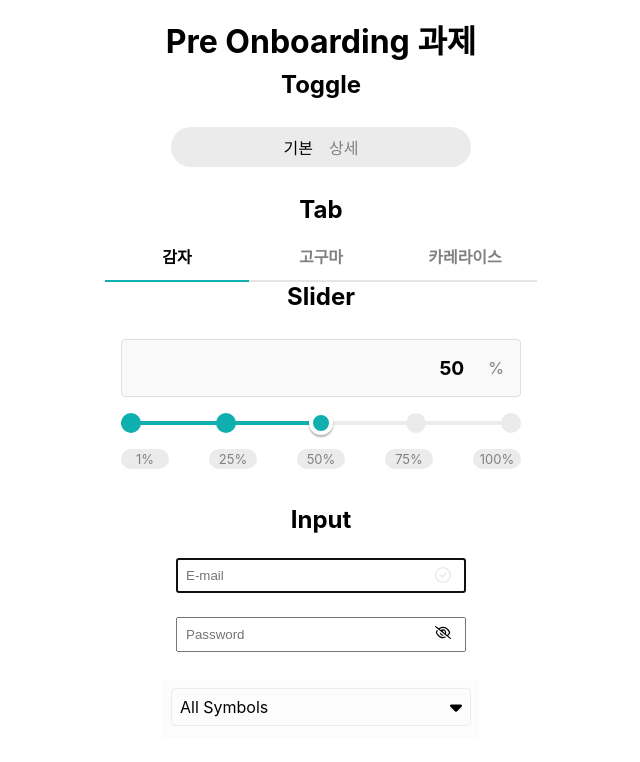
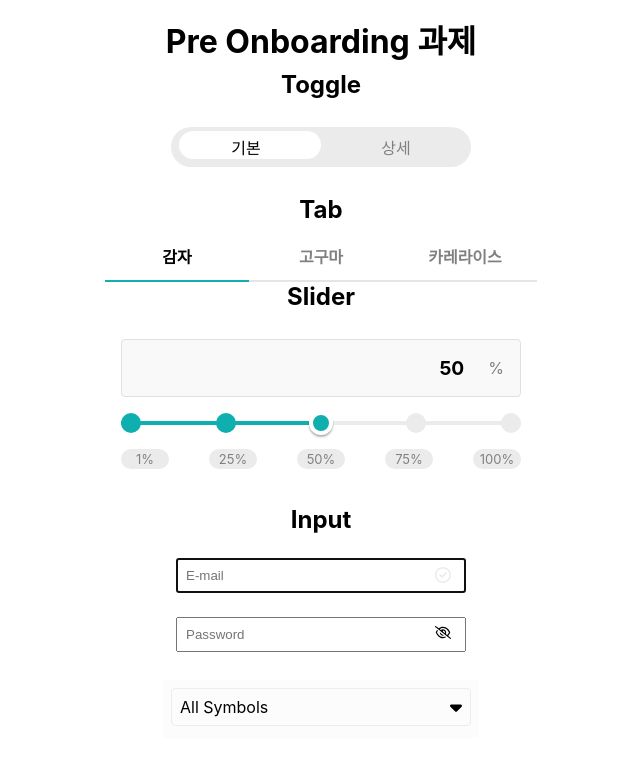
Before and after one commit to lazy-sky/wanted_pre_onboarding, a React (Create React App) app: page / in a window 1280 px wide. Shown: the top 762 px of the page, without its empty margins (319-959 px from the left). Built offline with nearby package versions, Linux system fonts and the light colour scheme.

Commit message:
fix: Adjust elements position and size in Toggle

```diff
--- a/src/components/Toggle.js
+++ b/src/components/Toggle.js
@@ -28,7 +28,7 @@ function Toggle({
               {item}
             </ToggleItem>
           ))}
-          <Circle position={isDetailSelected} />
+          <FocusCircle position={isDetailSelected} />
         </ToggleSelector>
       </Container>
     </>
@@ -36,10 +36,9 @@ function Toggle({
 }
 
 const ToggleSelector = styled.ul`
+  position: relative;
   display: flex;
-  justify-content: center;
-  margin: 0 auto;
-  width: 300px;
+  justify-content: space-around;
   list-style: none;
   border-radius: 20px;
   background-color: rgb(235, 235, 235);
@@ -51,20 +50,19 @@ const ToggleItem = styled.li`
   color: ${({ isSelected }) => isSelected ? 'black' : 'gray'}
 `;
 
-const Circle = styled.div`
+const FocusCircle = styled.div`
   position: absolute;
-  // TODO: 수치 수정
-  top: 116px;
-  left: 192px;
+  top: 4px;
+  left: 8px;
   background-color: white;
-  width: 150px;
+  width: 142px;
   height: 28px;
   border-radius: 20px;
   transition: all 0.2s linear;
   ${({ position }) =>
     position &&
     css`
-      transform: translate(140px, 0);
+      transform: translate(142px, 0);
       transition: all 0.2s linear;
     `}
 `;
```
